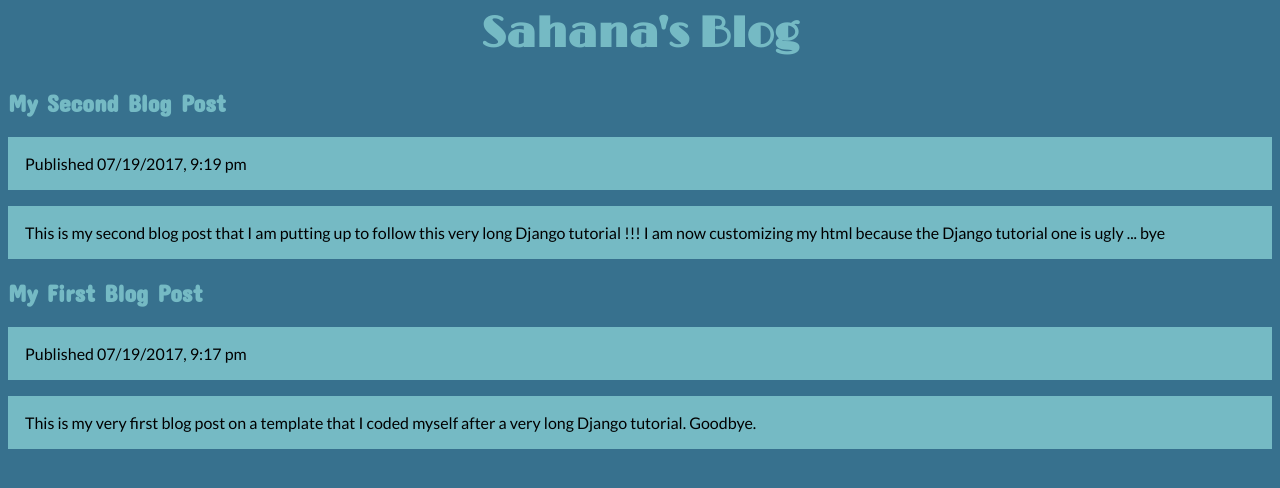
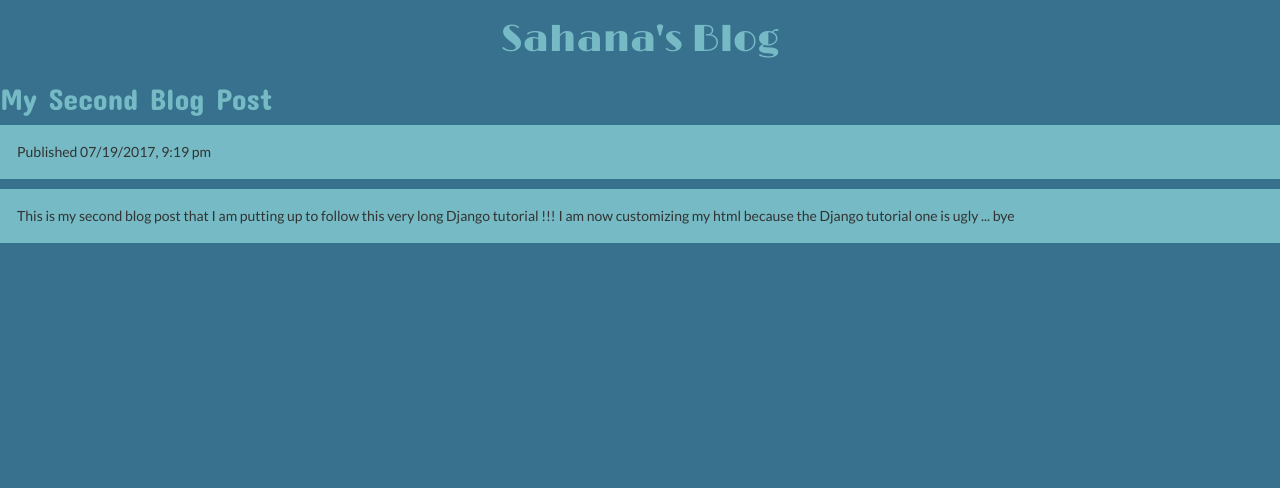
Before and after one commit to sahanasripadanna/my-first-blog, a Django app: page / in a window 1280 px wide. Shown: the top 488 px of the page. Run offline with Django 3.2, Linux system fonts and the light colour scheme; tables that the repository leaves empty hold one stand-in row (values such as "Sample post"); some libraries are stand-ins or nearby versions.

Commit message:
changed html template

```diff
--- a/blog/templates/blog/post_list.html
+++ b/blog/templates/blog/post_list.html
@@ -3,6 +3,8 @@
   <title>Sahana's Blog</title>
   <link href="https://fonts.googleapis.com/css?family=Concert+One|Lato|Limelight"
   rel="stylesheet">
+  <link rel="stylesheet" href="//maxcdn.bootstrapcdn.com/bootstrap/3.2.0/css/bootstrap.min.css">
+<link rel="stylesheet" href="//maxcdn.bootstrapcdn.com/bootstrap/3.2.0/css/bootstrap-theme.min.css">
   <style>
   a:link {
     color: #75BAC4;
@@ -30,9 +32,9 @@
   </div>
 {% for post in posts %}
   <div>
-    <h1><a href="">{{ post.title }}</a></h1>
-    <p>published: {{ post.published_date }}</p>
-    <p>{{ post.text|linebreaksbr }}</p>
+    <h1 style = "color: #75BAC4; font-family: 'Concert One', cursive;"><a href="">{{ post.title }}</a></h1>
+    <p style = "background-color: #75BAC4; font-family: 'Lato', sans-serif;">published: {{ post.published_date }}</p>
+    <p style = "background-color: #75BAC4; font-family: 'Lato', sans-serif;">{{ post.text|linebreaksbr }}</p>
   </div>
 {% endfor %}
 
@@ -46,15 +48,7 @@
       Django tutorial !!! I am now customizing my html because the Django tutorial
       one is ugly ... bye</p>
   </div>
-  <div>
-    <h2 style= "color: #75BAC4; font-family: 'Concert One', cursive;"><a href=
-      "www.aaa">My First Blog Post</a></h2>
-    <p style = "background-color: #75BAC4; font-family: 'Lato', sans-serif;">
-      Published 07/19/2017, 9:17 pm</p>
-    <p style = "background-color: #75BAC4; font-family: 'Lato', sans-serif;">
-      This is my very first blog post on a template that I coded myself after
-      a very long Django tutorial. Goodbye.</p>
-  </div>
+
 </body>
 
 </html>
```
